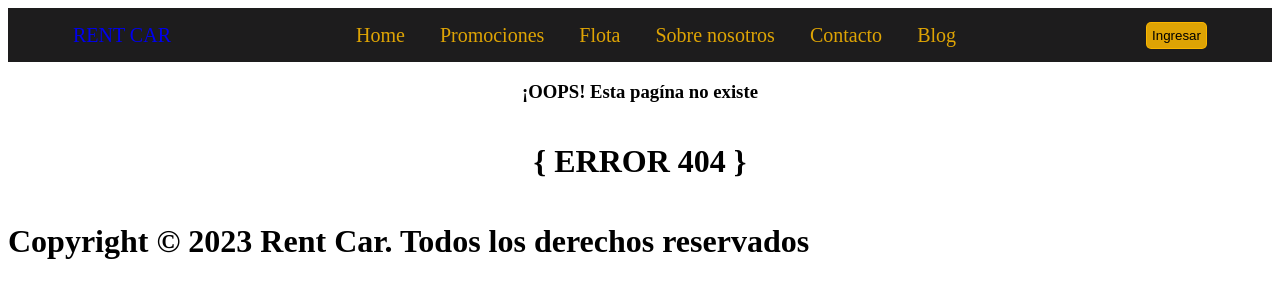
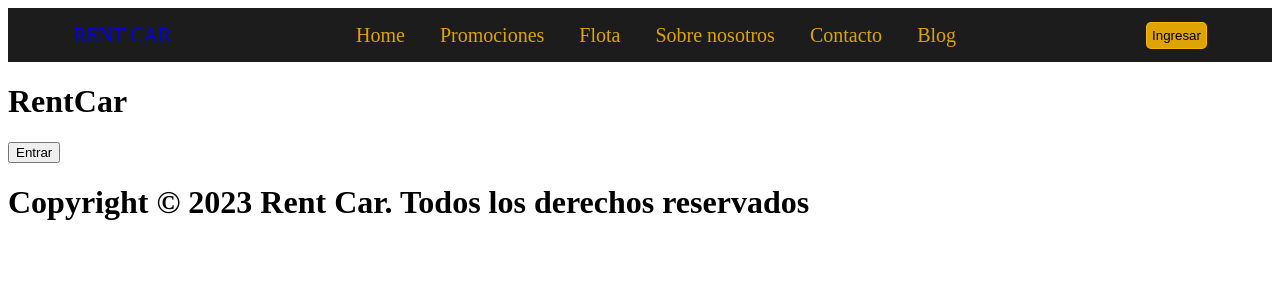
Before and after one commit to willsierra24/RENT_CART_PF, a React (Vite) app in the folder client/: page / in a window 1280 px wide. Before the commit this address had no page. Shown: the top 300 px of the page. Built offline with nearby package versions, Linux system fonts and the light colour scheme.

Commit message:
Update components folders

```diff
--- a/client/src/App.jsx
+++ b/client/src/App.jsx
@@ -1,7 +1,7 @@
 import "./App.css";
 import RouteApp from "./routes/RouteApp";
-import Footer from "./Footer/Footer";
-import NavBar from  './NavBar/NavBar'
+import Footer from "./Components/Footer/Footer";
+import NavBar from "./Components/NavBar/NavBar"
 
 function App() {
   return (
--- a/client/src/Components/Landing.jsx
+++ b/client/src/Components/LandingPage/LandingPage.jsx
@@ -1,6 +1,6 @@
 import React from 'react'
 
-export default function Landing() {
+export default function LandingPage() {
   return (
     <div>
       <h1>RentCar</h1>
--- a/client/src/routes/RouteApp.jsx
+++ b/client/src/routes/RouteApp.jsx
@@ -2,12 +2,13 @@ import React from "react";
 import { Route, Routes } from "react-router-dom";
 import NotFound from "../pages/NotFound/NotFound";
 import About from "../pages/About/About";
+import LandingPage from "../Components/LandingPage/LandingPage";
 
 function RouteApp() {
   return (
     <>
       <Routes>
-        {/* <Route exact path="/" element={<LandingPage />} /> */}
+        <Route exact path="/" element={<LandingPage />} />
         <Route exact path="about" element={<About />} />
         {/* <Route exact path="home" element={<Home />} />
           <Route exact path="details/:id" element={<Details />} />
```
Also changed, not shown: client/src/Components/Footer/Footer.jsx (renamed from client/src/Footer/Footer.jsx), client/src/Components/NavBar/NavBar.jsx (renamed from client/src/NavBar/NavBar.jsx).
